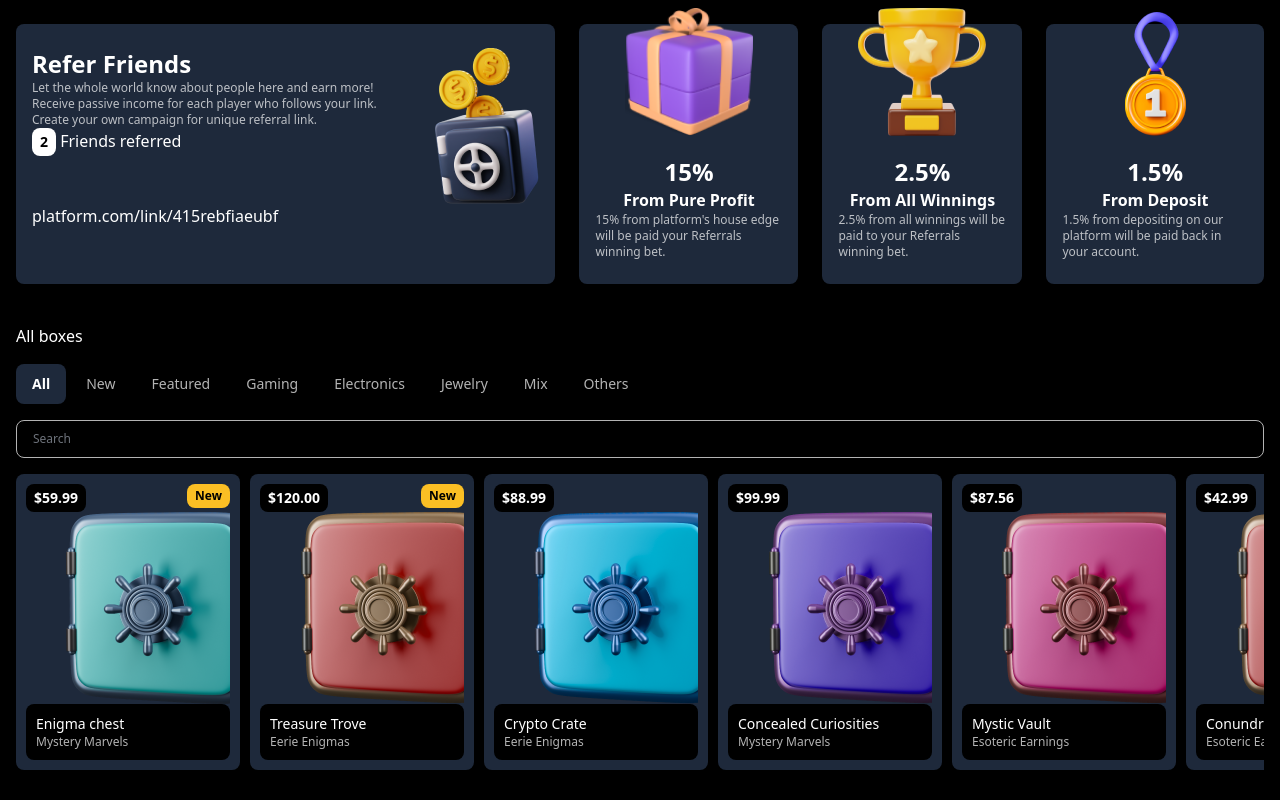
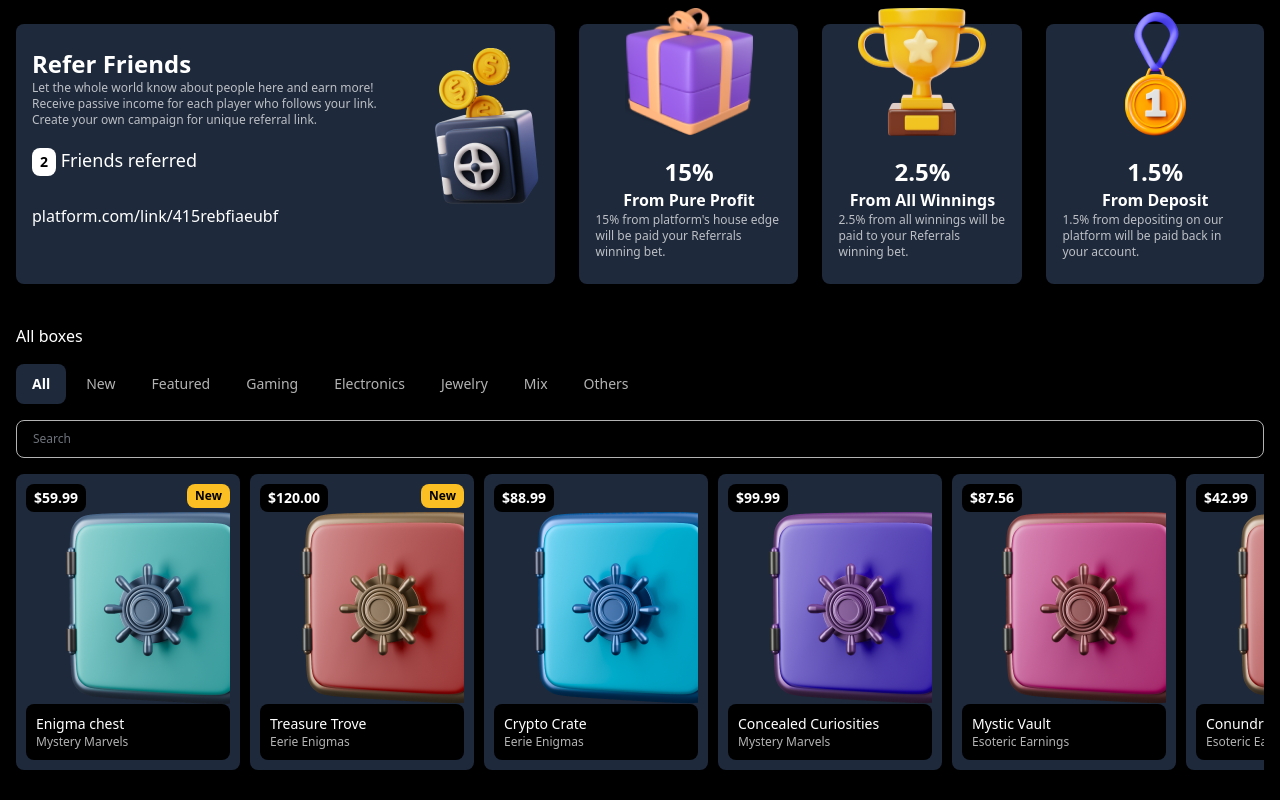
Before and after one commit to juandelacruz23/infinitro-assessment, a React (Vite) app: page / in a window 1280 px wide. Shown: the top 800 px of the page. Built offline with nearby package versions, Linux system fonts and the light colour scheme.

Commit message:
Add padding to friends referred

```diff
--- a/src/Landing/Header.tsx
+++ b/src/Landing/Header.tsx
@@ -17,7 +17,7 @@ const Header = () => {
               passive income for each player who follows your link. Create your
               own campaign for unique referral link.
             </CardText>
-            <div className="leading-none">
+            <div className="leading-none my-5 text-lg">
               <Badge>2</Badge> Friends referred
             </div>
           </div>
```
